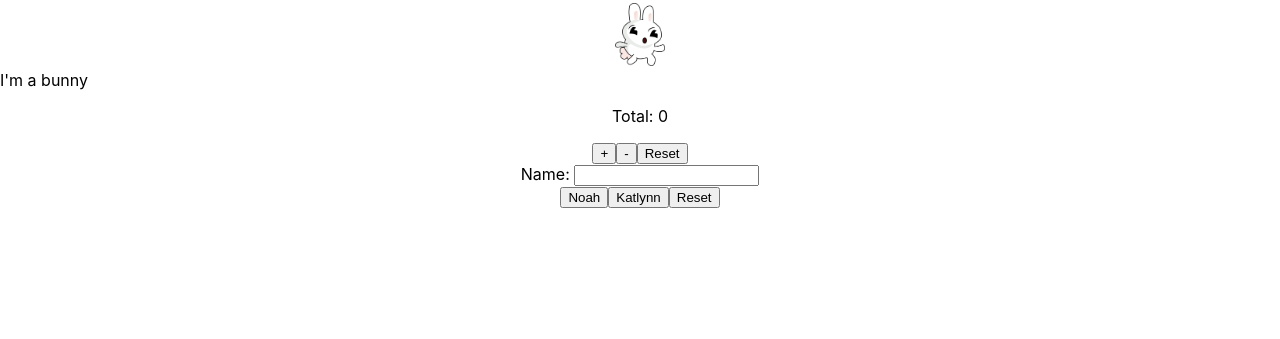
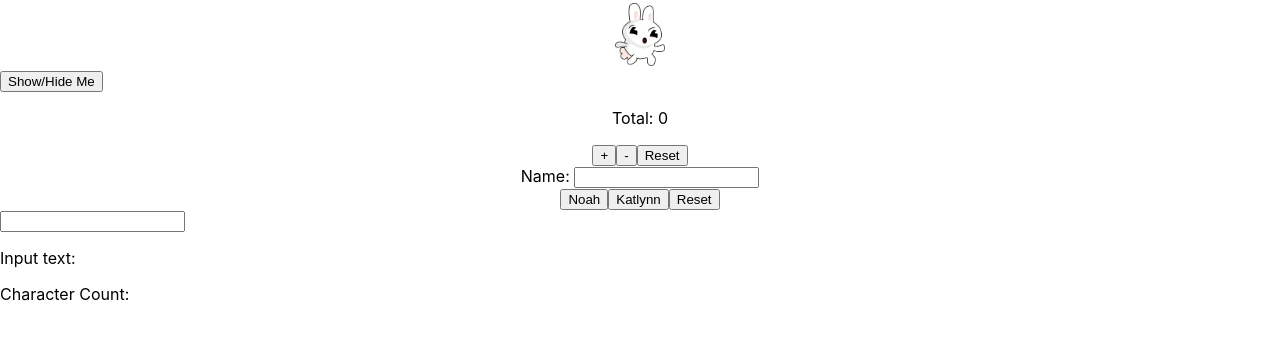
Before and after one commit to ThatOneCoder5673/MessingAbout, a React (Create React App) app in the folder messingabout/: page / in a window 1280 px wide. Shown: the part 141-480 px from the top of the page. Built offline with nearby package versions, Linux system fonts and the light colour scheme.

Commit message:
Testing out new functions

```diff
--- a/messingabout/src/App.js
+++ b/messingabout/src/App.js
@@ -5,6 +5,7 @@ import { ClickCounters } from'./components/ClickCounter';
 import NavBar from './components/NavBar';
 import { DataStore } from './components/ClickCounter';
 import './App.css';
+import { InputField } from './components/ClickCounter';
 
 function App() {
   return (
@@ -14,6 +15,7 @@ function App() {
       <Style />
       <ClickCounters />
       <DataStore />
+      <InputField />
            </div>
     );
 };
--- a/messingabout/src/components/BuckBunny.js
+++ b/messingabout/src/components/BuckBunny.js
@@ -1,4 +1,4 @@
-import React from 'react';
+import React, { useState } from 'react';
 
     export function Bunny() {
       return (
@@ -7,7 +7,16 @@ import React from 'react';
     );
    };
     export function Style() {
+      const [style, showStyle] = useState(false);
+
+      function ShowOnClick(event) {
+        showStyle(!style);
+      }
+
       return (
-        <div>I'm a bunny</div>
+        <div>
+        <button onClick={ShowOnClick}>Show/Hide Me</button>
+        {style && <p>I'm a bunny</p>}
+        </div>
       );
     };
--- a/messingabout/src/components/ClickCounter.js
+++ b/messingabout/src/components/ClickCounter.js
@@ -33,3 +33,19 @@ import React, { useState } from "react";
         </div>
  );
 };
+
+export function InputField() {
+  const [text, setText] = useState('');
+
+    function handleInputChange(event) {
+    setText(event.target.value);
+  }
+
+  return (
+    <div>
+      <input type="text" value={text} onChange={handleInputChange} />
+      <p>Input text: {text}</p>
+      <p>Character Count: </p>
+      </div>
+  );
+};
```
